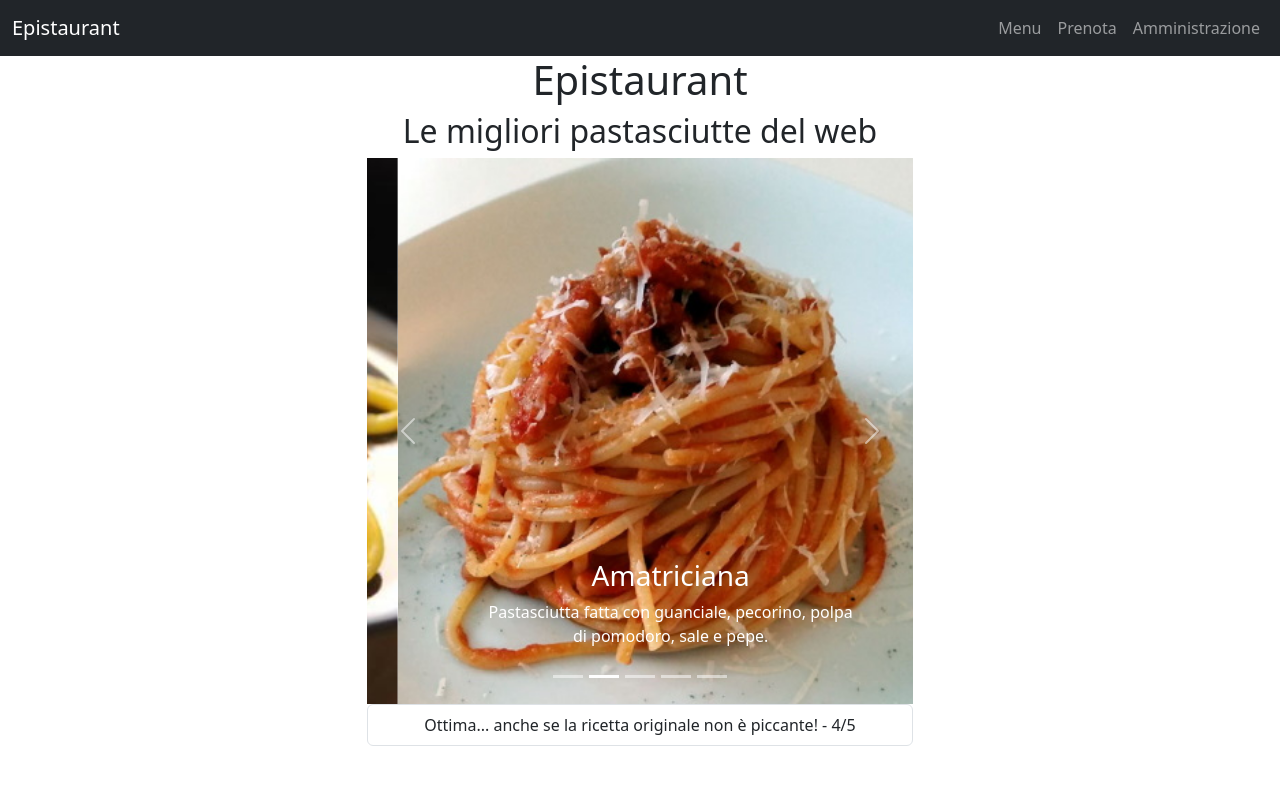
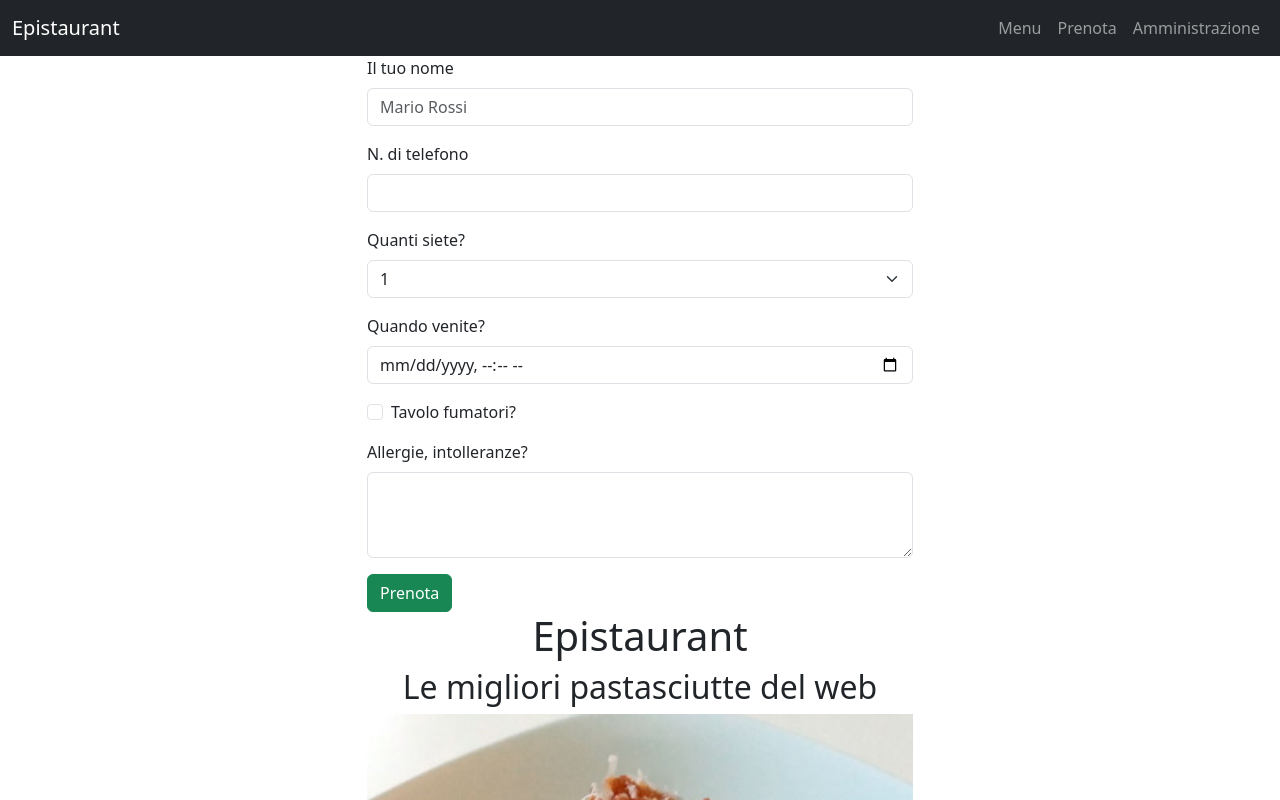
Before and after one commit to giulia-r01/Lezione-epirestaurant, a React (Vite) app: page / in a window 1280 px wide. Shown: the top 800 px of the page. Built offline with nearby package versions, Linux system fonts and the light colour scheme.

Commit message:
lezione-2-04-epistaurant

```diff
--- a/src/App.jsx
+++ b/src/App.jsx
@@ -1,11 +1,13 @@
 import "bootstrap/dist/css/bootstrap.min.css"
 import CustomNavbar from "./components/CustomNavbar"
 import Home from "./components/Home"
+import ReservationForm from "./components/ReservationForm"
 
 function App() {
   return (
     <main>
       <CustomNavbar tema="dark" />
+      <ReservationForm />
       <Home />
     </main>
   )
--- /dev/null
+++ b/src/components/ReservationForm.jsx
@@ -0,0 +1,217 @@
+import { Component } from "react"
+import { Container, Row, Col, Alert } from "react-bootstrap"
+import Button from "react-bootstrap/Button"
+import Form from "react-bootstrap/Form"
+
+// Il backender mi da l'oggetto da mandare alle api, che deve contenere
+// name
+// phone
+// numberOfPeople
+// smoking
+//dateTime
+//specialRequest
+
+// ci serve uno stato per memorizzare i dati del form che gli utenti hanno compilato
+class ReservationForm extends Component {
+  state = {
+    reservation: {
+      name: "",
+      phone: "",
+      numberOfPeople: "1",
+      smoking: "",
+      dateTime: false,
+      specialRequest: "",
+    },
+  }
+
+  // ora dobbiamo collegare i valori delle proprietà inserite nello stato 'reservation
+  // gli INPUT CONTROLLATI sono gestiti da un 'two-way-databinding' (a doppia mandata) perché i campi sono collegati sia in lettura che in scrittura
+  // lo stato determina cosa l'imput avrà come value (stringa vuota nel nostro caso)
+  // ma se noi scriviamo sull'imput aggiorniamo lo stato digitando lettera per lettera, quindi
+  // settiamo lo stato, e ciò che viene settato si vedrà nel campo dell'input
+  //per svuotare il form andrà 'svuotato' lo stato
+
+  // logica del submit del form
+  handleSubmit = (e) => {
+    //usiamo le funzioni freccia per evitare un uso scorretto di this
+    e.preventDefault()
+    console.log("funziona, tra poco faccio la fetch")
+    fetch("https://striveschool-api.com/api/reservation", {
+      method: "POST",
+      body: JSON.stringify(this.state.reservation),
+      headers: {
+        "Content-Type": "application/json",
+      },
+    })
+      .then((response) => {
+        if (response.ok) {
+          alert("Prenotazione salvata")
+          //resetto il form ripristinando lo state alla forma iniziale
+          this.setState({
+            reservation: {
+              name: "",
+              phone: "",
+              numberOfPeople: "1",
+              smoking: "",
+              dateTime: false,
+              specialRequest: "",
+            },
+          })
+        } else {
+          throw new Error("La chiamata non ha restituito esito positivo")
+        }
+      })
+      .catch((error) => {
+        console.log("si è verificato un errore", error)
+      })
+  }
+
+  render() {
+    return (
+      <Container>
+        <Form onSubmit={this.handleSubmit}>
+          {/* ho collegato al submit del form*/}
+          <Row className="justify-content-center">
+            <Col xs={12} md={8} lg={6}>
+              <Form.Group className="mb-3">
+                <Form.Label>Il tuo nome</Form.Label>
+                <Form.Control
+                  type="text"
+                  placeholder="Mario Rossi"
+                  required
+                  //colleghiamo il campo nome allo stato del componente
+                  //collego il valore dell'input name allo stato
+                  value={this.state.reservation.name}
+                  // collego la modifica dell'input alla modifica dello stato
+                  onChange={(e) => {
+                    this.setState({
+                      reservation: {
+                        ...this.state.reservation, // fa in modo che riparta dall'attuale contenuto dello state (quindi non perderò gli step precedenti)
+                        name: e.target.value, // aggiungo l'attuale contenuto
+                      },
+                    })
+                  }}
+                />
+              </Form.Group>
+
+              {/*RENDERING CONDIZIONALE*/}
+              {/*Metodo dello 'SHORT CIRCUIT'*/}
+              {this.state.reservation.name === "Al Bano" && (
+                <Alert variant="info">
+                  Un bicchiere di vino con un panino!
+                </Alert>
+              )}
+
+              <Form.Group className="mb-3">
+                <Form.Label>N. di telefono</Form.Label>
+                <Form.Control
+                  type="tel"
+                  required
+                  value={this.state.reservation.phone}
+                  // collego la modifica dell'input alla modifica dello stato
+                  onChange={(e) => {
+                    this.setState({
+                      reservation: {
+                        ...this.state.reservation,
+                        phone: e.target.value,
+                      },
+                    })
+                  }}
+                />
+              </Form.Group>
+
+              <Form.Group className="mb-3">
+                <Form.Label>Quanti siete?</Form.Label>
+                <Form.Select
+                  aria-label="Numero di persone"
+                  //collego il valore dell'input name allo stato
+                  value={this.state.reservation.numberOfPeople}
+                  // collego la modifica dell'input alla modifica dello stato
+                  onChange={(e) => {
+                    this.setState({
+                      reservation: {
+                        ...this.state.reservation,
+                        numberOfPeople: e.target.value,
+                      },
+                    })
+                  }}
+                >
+                  <option>Open this select menu</option>
+                  <option>1</option>
+                  <option>2</option>
+                  <option>3</option>
+                  <option>4</option>
+                  <option>5</option>
+                  <option>6</option>
+                  <option>7</option>
+                  <option>8</option>
+                </Form.Select>
+              </Form.Group>
+
+              <Form.Group className="mb-3">
+                <Form.Label>Quando venite?</Form.Label>
+                <Form.Control
+                  type="datetime-local"
+                  required
+                  value={this.state.reservation.dateTime}
+                  // collego la modifica dell'input alla modifica dello stato
+                  onChange={(e) => {
+                    this.setState({
+                      reservation: {
+                        ...this.state.reservation,
+                        dateTime: e.target.value,
+                      },
+                    })
+                  }}
+                />
+              </Form.Group>
+
+              <Form.Group className="mb-3">
+                <Form.Check
+                  type="checkbox"
+                  label="Tavolo fumatori?"
+                  checked={this.state.reservation.smoking}
+                  // collego la modifica dell'input alla modifica dello stato
+                  // la proprietà value dei campi checkbox non torna true/false ma on/off (come stringa)
+                  // poiché le API si aspettano un valore boolenao per la proprietà smoking devo usare checked anziché value
+                  onChange={(e) => {
+                    this.setState({
+                      reservation: {
+                        ...this.state.reservation,
+                        smoking: e.target.checked,
+                      },
+                    })
+                  }}
+                />
+              </Form.Group>
+
+              <Form.Group className="mb-3">
+                <Form.Label>Allergie, intolleranze?</Form.Label>
+                <Form.Control
+                  as="textarea"
+                  rows={3}
+                  required
+                  value={this.state.reservation.specialRequest}
+                  // collego la modifica dell'input alla modifica dello stato
+                  onChange={(e) => {
+                    this.setState({
+                      reservation: {
+                        ...this.state.reservation,
+                        specialRequest: e.target.value,
+                      },
+                    })
+                  }}
+                />
+              </Form.Group>
+              <Button variant="success" type="submit">
+                Prenota
+              </Button>
+            </Col>
+          </Row>
+        </Form>
+      </Container>
+    )
+  }
+}
+
+export default ReservationForm
```
